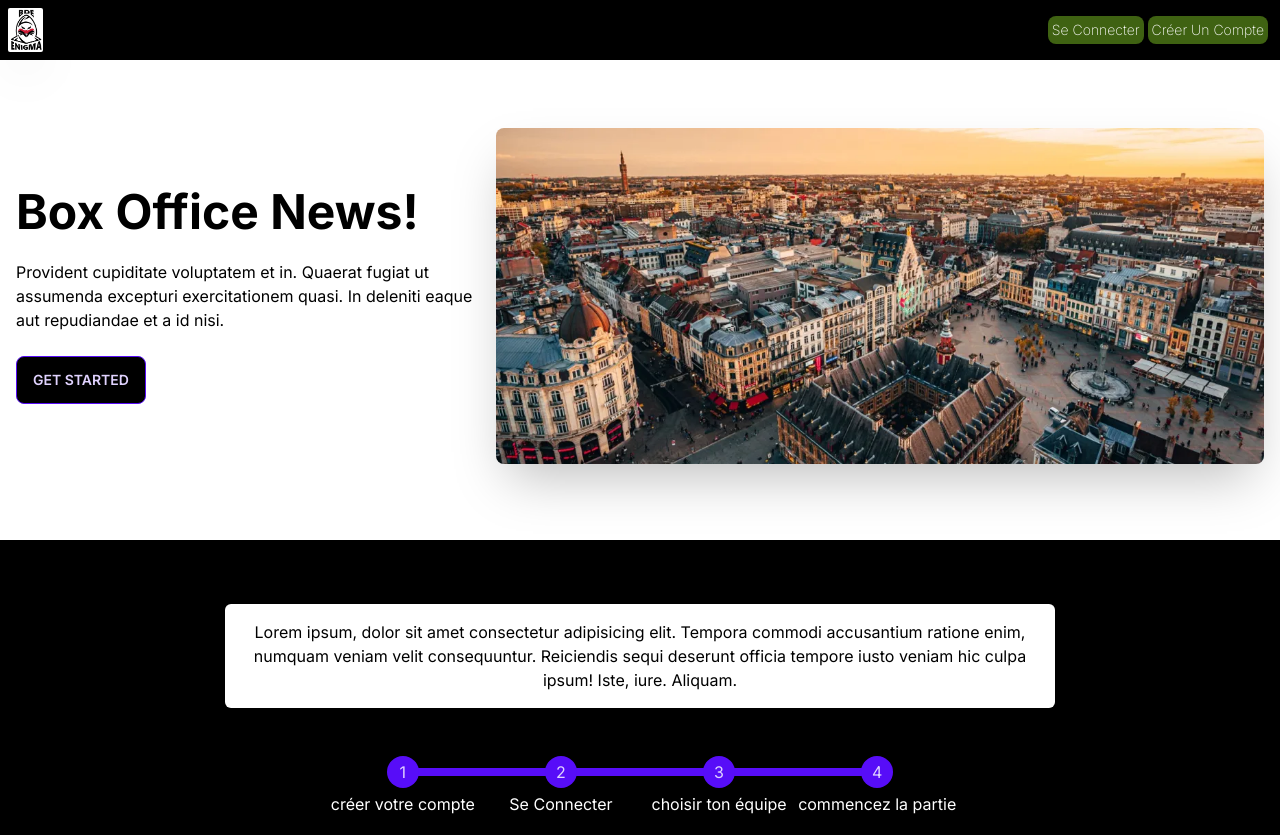
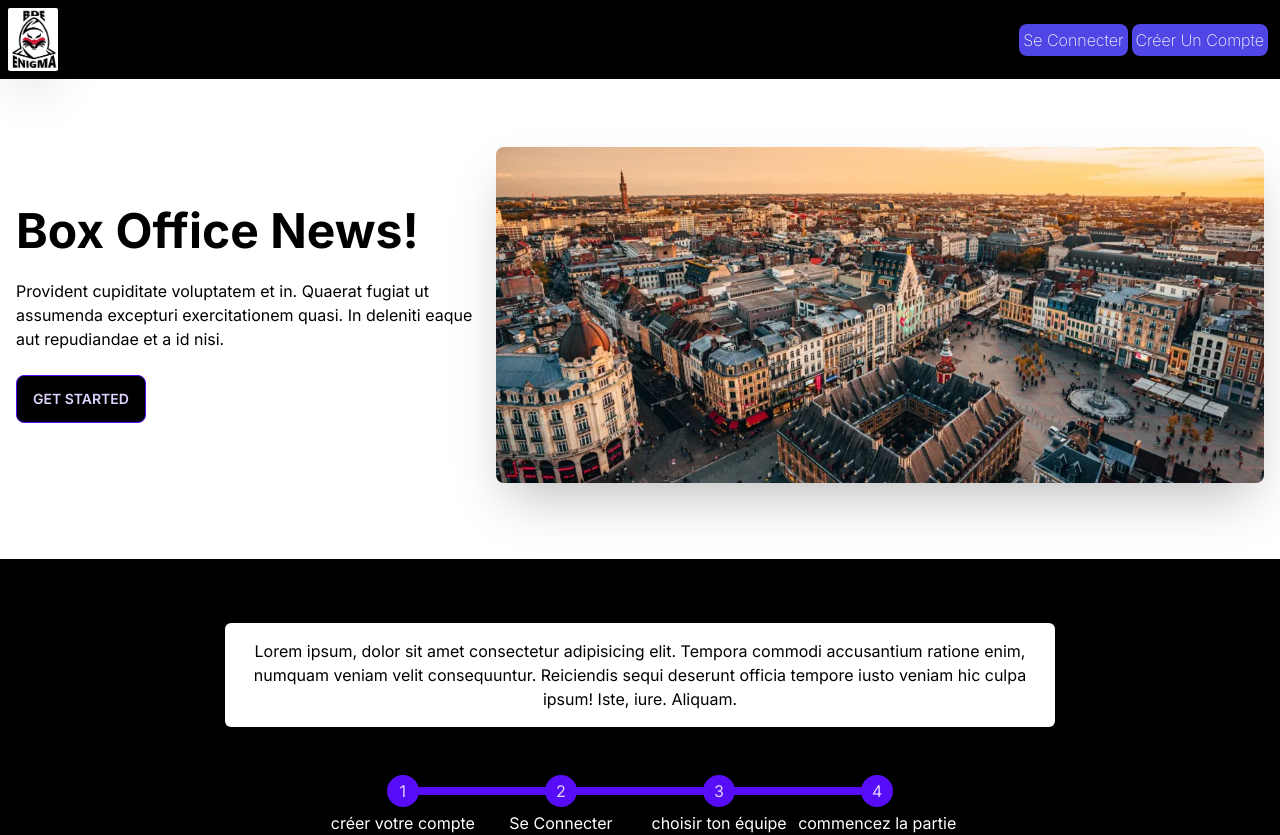
Before and after one commit to Sterbenfr/Enigma-tik, a Next.js app: page / in a window 1280 px wide. Shown: the top 835 px of the page. Built offline with nearby package versions, Linux system fonts and the light colour scheme.

Commit message:
Update button styles and image size

```diff
--- a/src/app/components/ButtonLogin.jsx
+++ b/src/app/components/ButtonLogin.jsx
@@ -6,7 +6,7 @@ const ButtonLogin = () => {
       <Link href='/login'>
         <button
           type='button'
-          className='text-white bg-lime-800 hover:bg-lime-800 focus:ring-4 focus:outline-none focus:ring-blue-300 font-extralight rounded-lg text-sm px-1 py-1 text-center mr-1 md:mr-1 dark:bg-lime-700 dark:hover:bg-blue-700 dark:focus:ring-blue-800'
+          className='text-white bg-indigo-600 font-extralight rounded-lg text-s px-1 py-1 text-center mr-1 md:mr-1'
         >
           Se Connecter
         </button>
--- a/src/app/components/ButtonSignin.jsx
+++ b/src/app/components/ButtonSignin.jsx
@@ -5,7 +5,7 @@ const ButtonSignin = () => {
       <Link href='/signin'>
         <button
           type='button'
-          className='text-white bg-lime-800 hover:bg-lime-800 focus:ring-4 focus:outline-none focus:ring-blue-300 font-extralight rounded-lg text-sm px-1 py-1 text-center mr-1 md:mr-1 dark:bg-lime-700 dark:hover:bg-blue-700 dark:focus:ring-blue-800'
+          className='text-white bg-indigo-600 font-extralight rounded-lg text-s px-1 py-1 text-center mr-1 md:mr-1'
         >
           Créer Un Compte
         </button>
--- a/src/app/components/Contenu1.jsx
+++ b/src/app/components/Contenu1.jsx
@@ -11,7 +11,7 @@ const Contenu1 = () => {
           ipsum! Iste, iure. Aliquam.
         </p>
       </div>
-      <ul className='steps '>
+      <ul className='steps mb-28'>
         <li className='step step-primary '>créer votre compte</li>
         <li className='step step-primary'>Se Connecter</li>
         <li className='step step-primary'>choisir ton équipe </li>
--- a/src/app/components/NavBar.tsx
+++ b/src/app/components/NavBar.tsx
@@ -11,8 +11,8 @@ const NavBar = () => {
           <Image
             src={logonavbar}
             alt="Description de l'image"
-            width={35}
-            height={35}
+            width={50}
+            height={50}
             className=' border-white rounded-sm shadow-2xl'
           />
         </a>
```
